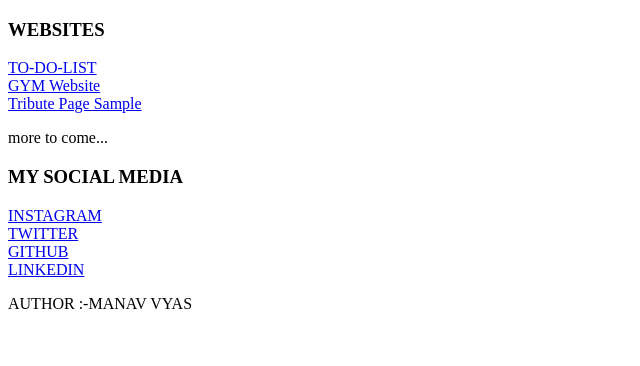
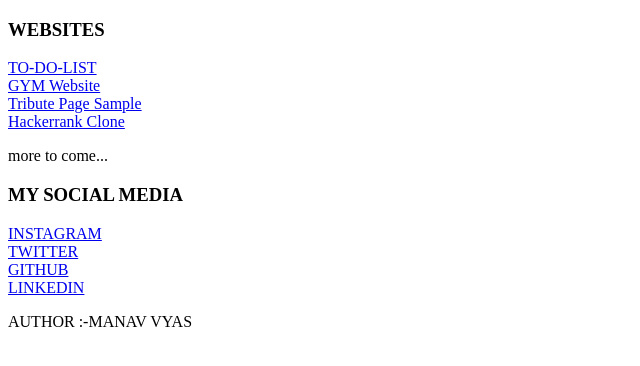
Before and after one commit to manav402/all-website, a plain HTML site: page index.html in a window 1280 px wide. Shown: the whole page, without its empty margins (0-640 px from the left). Drawn offline with Linux system fonts and the light colour scheme.

Commit message:
added hackerrank clone

```diff
--- a/index.html
+++ b/index.html
@@ -11,6 +11,7 @@
     <a href="https://manav402.github.io/to-do-list" target="_blank">TO-DO-LIST</a><br>
     <a href="https://manav402.github.io/gym/" target="_blank">GYM Website</a><br>
     <a href="https://manav402.github.io/tribute-page/" target="_blank">Tribute Page Sample</a><br>
+    <a href="https://manav402.github.io/Hackerrank_clone/" target="_blank">Hackerrank Clone</a><br>
     <p>more to come...</p>
     <h3>MY SOCIAL MEDIA</h3>
     <a href="https://www.instagram.com/manav.vyas.54/" target="_blank">INSTAGRAM</a><br>
```
